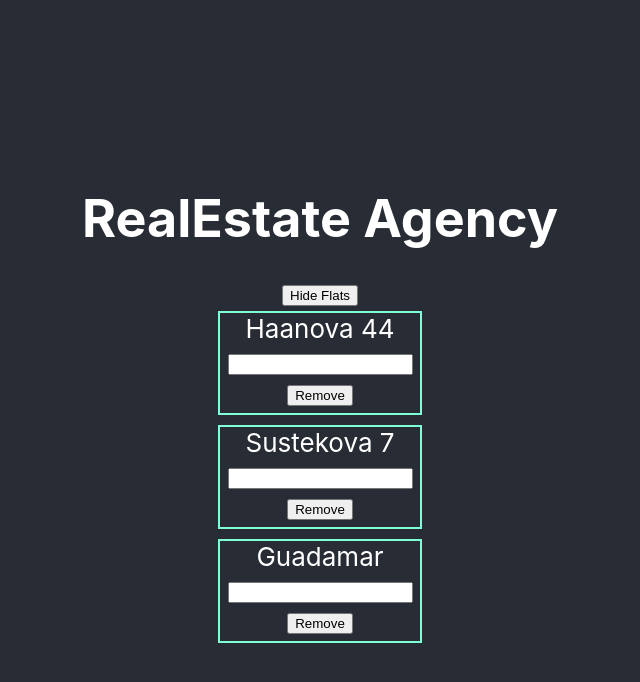
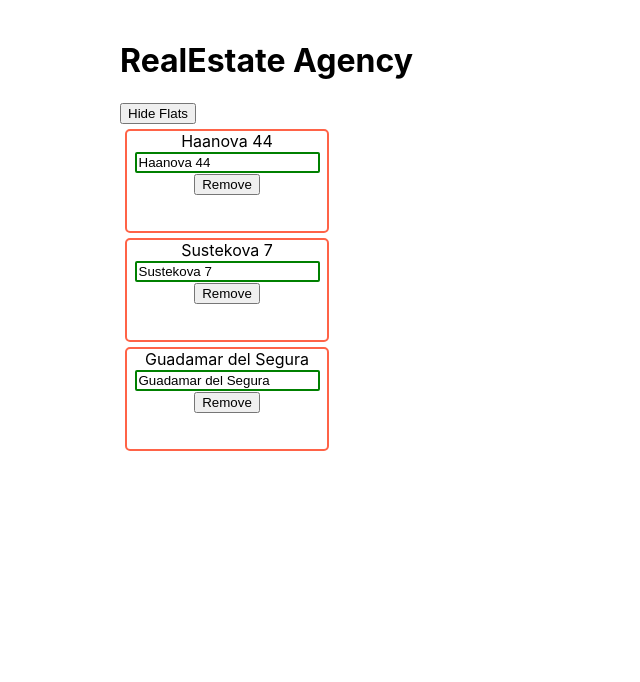
Before and after one commit to DmitriyVetrov/rocket-jump, a React (Create React App) app: page / in a window 1280 px wide. Both pictures are taken after a click on the button "Show Flats". Shown: the top 682 px of the page, without its empty margins (320-960 px from the left). Built offline with nearby package versions, Linux system fonts and the light colour scheme.

Commit message:
unit #23 - conditional styles

```diff
--- a/src/App.js
+++ b/src/App.js
@@ -8,19 +8,19 @@ class App extends Component {
     flats: [
       { address: "Haanova 44", square: "72" },
       { address: "Sustekova 7", square: "29" },
-      { address: "Guadamar", square: "61" },
+      { address: "Guadamar del Segura", square: "61" },
     ],
     pageTitle: "RealEstate Agency",
     showFlats: false,
   };
   handle(ind, newAddress) {
-    const tempflats = [...this.state.flats];
+    const tempflats = this.state.flats.concat();
     tempflats[ind].address = newAddress;
     this.setState({ flats: tempflats });
   }
 
   removeFlat(ind) {
-    const temp = [...this.state.flats];
+    const temp = this.state.flats.concat();
     temp.splice(ind, 1);
     this.setState({
       flats: temp,
@@ -44,7 +44,13 @@ class App extends Component {
     }
 
     return (
-      <div className='App'>
+      <div
+        style={{
+          width: 400,
+          margin: "auto",
+          paddingTop: 20,
+        }}
+      >
         <h1>{this.state.pageTitle}</h1>
 
         <button
--- /dev/null
+++ b/src/Components/Realt.css
@@ -0,0 +1,22 @@
+.item {
+  text-align: center;
+  width: 200px;
+  height: 100px;
+  margin: 5px;
+  border: 2px solid tomato;
+  border-radius: 5px;
+}
+
+.input {
+  border-radius: 2px;
+}
+.input:active,
+.input:focus {
+  outline: none;
+}
+.green {
+  border: 2px solid green;
+}
+.red {
+  border: 2px solid red;
+}
--- a/src/Components/Realt.jsx
+++ b/src/Components/Realt.jsx
@@ -1,13 +1,26 @@
 import React from "react";
-import classes from "./Realt.module.css";
+import "./Realt.css";
 
 function Realt(props) {
+  const inputClasses = ["input"];
+  console.log(props.name);
+  if (props.name !== "") {
+    inputClasses.push("green");
+  } else {
+    inputClasses.push("red");
+  }
+
   return (
     <>
-      <div className={classes.item}>
+      <div className='item'>
         {props.name}
         <br />
-        <input type='text' onChange={props.changeFlatAddress} />
+        <input
+          value={props.name}
+          type='text'
+          onChange={props.changeFlatAddress}
+          className={inputClasses.join(" ")}
+        />
         <br />
         <button onClick={props.removeFlat}>Remove</button>
       </div>
--- a/src/Components/Realt.module.css
+++ /dev/null
@@ -1,9 +0,0 @@
-.item {
-  text-align: center;
-  width: 200px;
-  height: 100px;
-  margin: 5px;
-  border-color: aquamarine;
-  border-width: 2px;
-  border-style: solid;
-}
```
